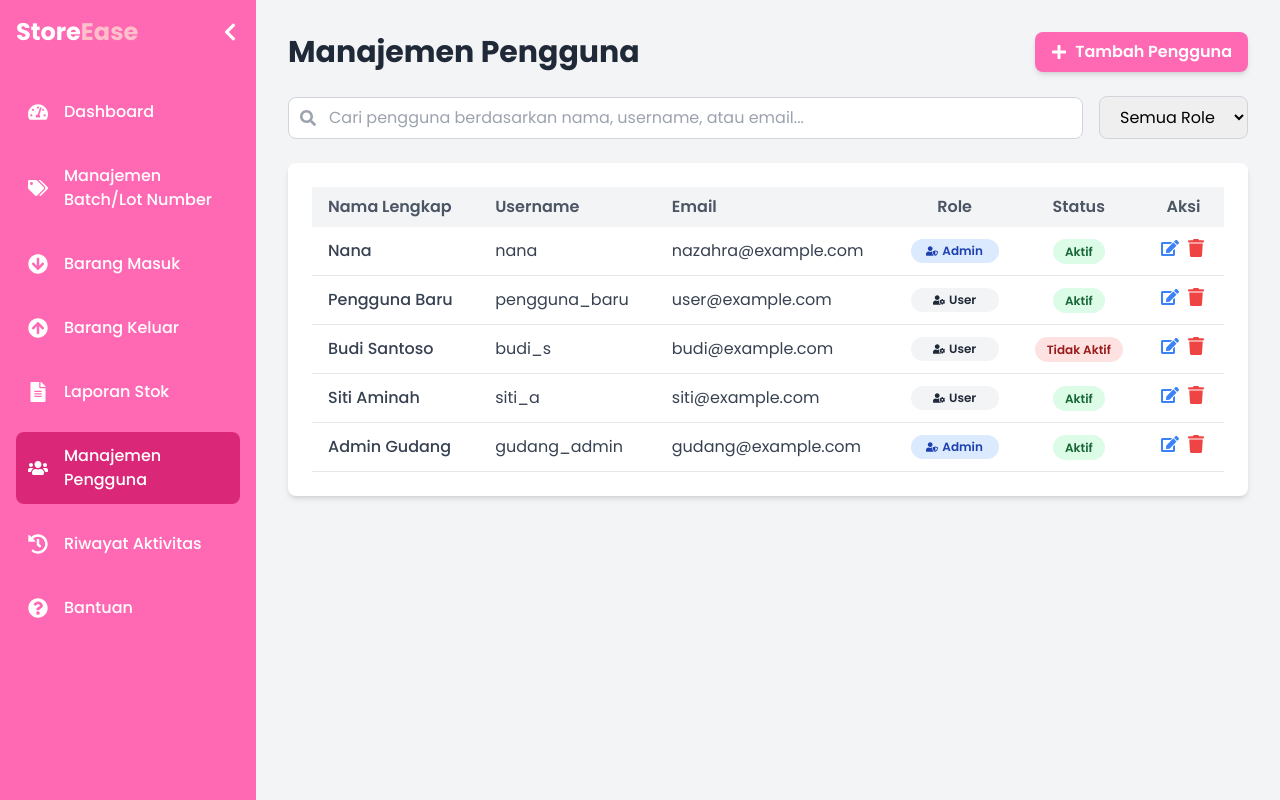
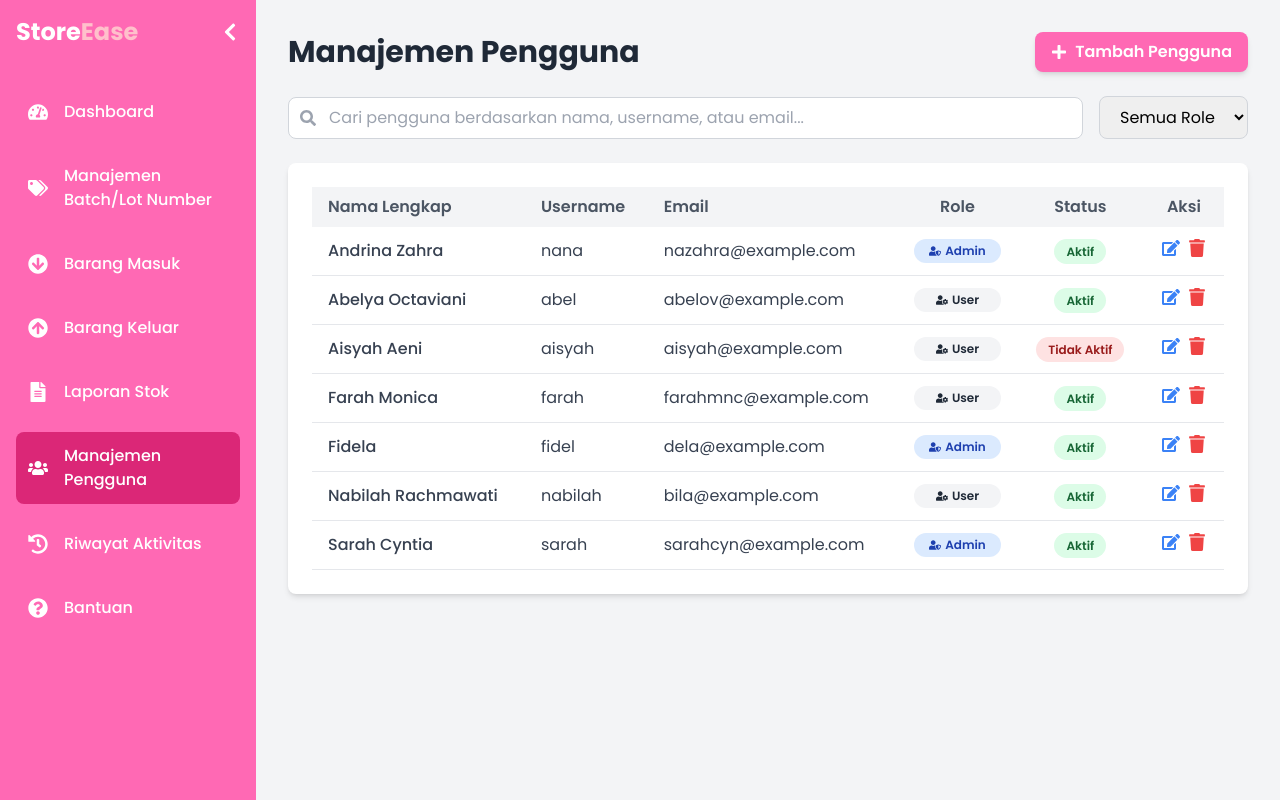
Before and after one commit to nazahraaa/storeease, a React (Vite) app: page /admin/pengguna in a window 1280 px wide. Built offline with nearby package versions, Linux system fonts and the light colour scheme.

Commit message:
nazahraaa

```diff
--- a/src/pages/ManajemenPengguna.jsx
+++ b/src/pages/ManajemenPengguna.jsx
@@ -6,11 +6,13 @@ import { FaPlus, FaSearch, FaEdit, FaTrash, FaUserShield, FaUserCog } from 'reac
 
 // Data dummy untuk pengguna. Nantinya, ini akan diambil dari database.
 const userData = [
-  { id: 1, name: 'Nana', username: 'nana', email: 'nazahra@example.com', role: 'Admin', status: 'Aktif' },
-  { id: 2, name: 'Pengguna Baru', username: 'pengguna_baru', email: 'user@example.com', role: 'User', status: 'Aktif' },
-  { id: 3, name: 'Budi Santoso', username: 'budi_s', email: 'budi@example.com', role: 'User', status: 'Tidak Aktif' },
-  { id: 4, name: 'Siti Aminah', username: 'siti_a', email: 'siti@example.com', role: 'User', status: 'Aktif' },
-  { id: 5, name: 'Admin Gudang', username: 'gudang_admin', email: 'gudang@example.com', role: 'Admin', status: 'Aktif' },
+  { id: 1, name: 'Andrina Zahra', username: 'nana', email: 'nazahra@example.com', role: 'Admin', status: 'Aktif' },
+  { id: 2, name: 'Abelya Octaviani', username: 'abel', email: 'abelov@example.com', role: 'User', status: 'Aktif' },
+  { id: 3, name: 'Aisyah Aeni', username: 'aisyah', email: 'aisyah@example.com', role: 'User', status: 'Tidak Aktif' },
+  { id: 4, name: 'Farah Monica', username: 'farah', email: 'farahmnc@example.com', role: 'User', status: 'Aktif' },
+  { id: 5, name: 'Fidela', username: 'fidel', email: 'dela@example.com', role: 'Admin', status: 'Aktif' },
+  { id: 4, name: 'Nabilah Rachmawati', username: 'nabilah', email: 'bila@example.com', role: 'User', status: 'Aktif' },
+  { id: 5, name: 'Sarah Cyntia', username: 'sarah', email: 'sarahcyn@example.com', role: 'Admin', status: 'Aktif' },
 ];
 
 const ManajemenPengguna = () => {
--- a/src/pages/RiwayatAktivitas.jsx
+++ b/src/pages/RiwayatAktivitas.jsx
@@ -7,11 +7,11 @@ import { FaSearch, FaUserCircle, FaPlusCircle, FaArrowCircleUp, FaArrowCircleDow
 
 // Data dummy untuk riwayat aktivitas
 const activityLog = [
-  { id: 1, user: 'nazahraaa', action: 'menambahkan batch baru', item: 'B006 - Nivea Sun Protect', time: '2 jam yang lalu', icon: <FaPlusCircle />, color: 'green' },
+  { id: 1, user: 'nana', action: 'menambahkan batch baru', item: 'B006 - Nivea Sun Protect', time: '2 jam yang lalu', icon: <FaPlusCircle />, color: 'green' },
   { id: 2, user: 'gudang_admin', action: 'mencatat barang keluar', item: '20 pcs - Scarlett Whitening Acne Serum (Batch B005)', time: '5 jam yang lalu', icon: <FaArrowCircleUp />, color: 'red' },
-  { id: 3, user: 'nazahraaa', action: 'mengubah data pengguna', item: 'budi_s', time: '1 hari yang lalu', icon: <FaEdit />, color: 'blue' },
+  { id: 3, user: 'nana', action: 'mengubah data pengguna', item: 'aisyah', time: '1 hari yang lalu', icon: <FaEdit />, color: 'blue' },
   { id: 4, user: 'pengguna_baru', action: 'mencatat barang masuk', item: '100 pcs - Hanasui Serum Vitamin C (Batch L009)', time: '2 hari yang lalu', icon: <FaArrowCircleDown />, color: 'green' },
-  { id: 5, user: 'nazahraaa', action: 'menghapus batch', item: 'B002 - Produk Lama', time: '3 hari yang lalu', icon: <FaTrash />, color: 'gray' },
+  { id: 5, user: 'nana', action: 'menghapus batch', item: 'B002 - Produk Lama', time: '3 hari yang lalu', icon: <FaTrash />, color: 'gray' },
   { id: 6, user: 'gudang_admin', action: 'mencatat barang keluar', item: '50 pcs - Azarine Sunscreen (Batch B003)', time: '4 hari yang lalu', icon: <FaArrowCircleUp />, color: 'red' },
 ];
 
```
